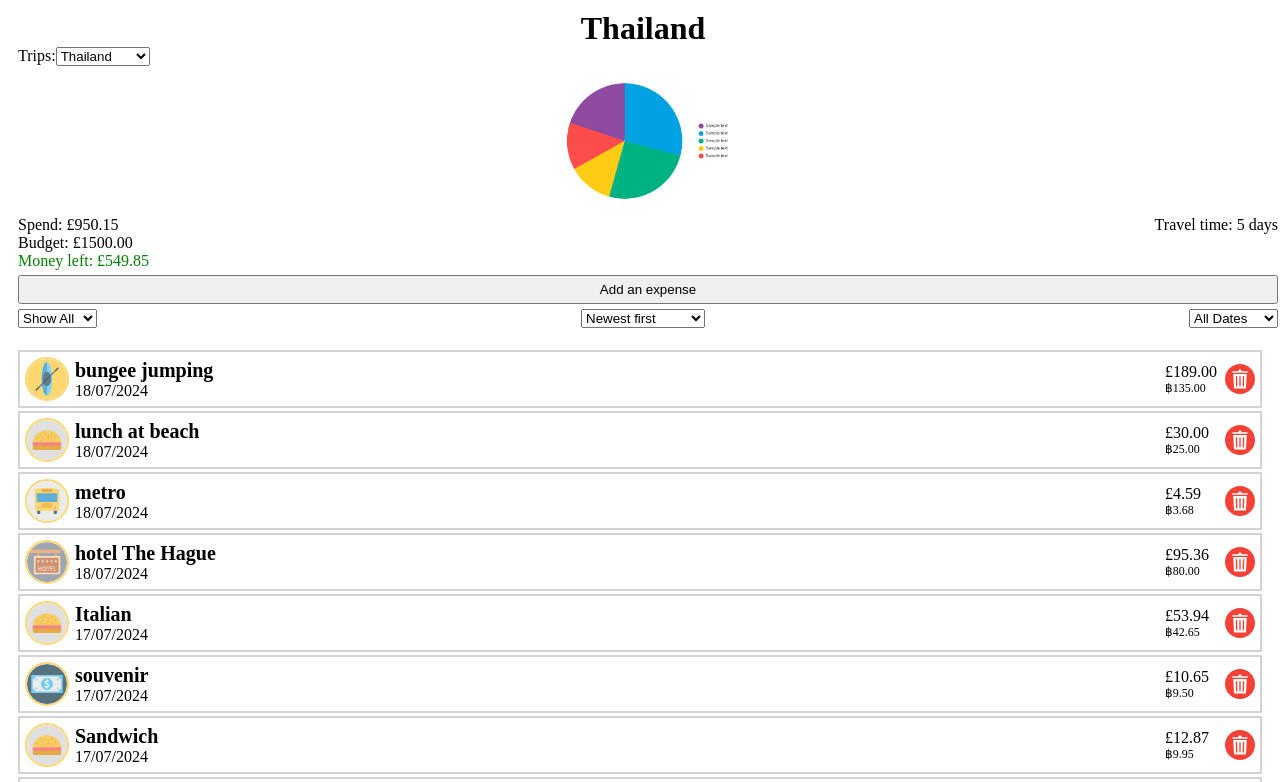
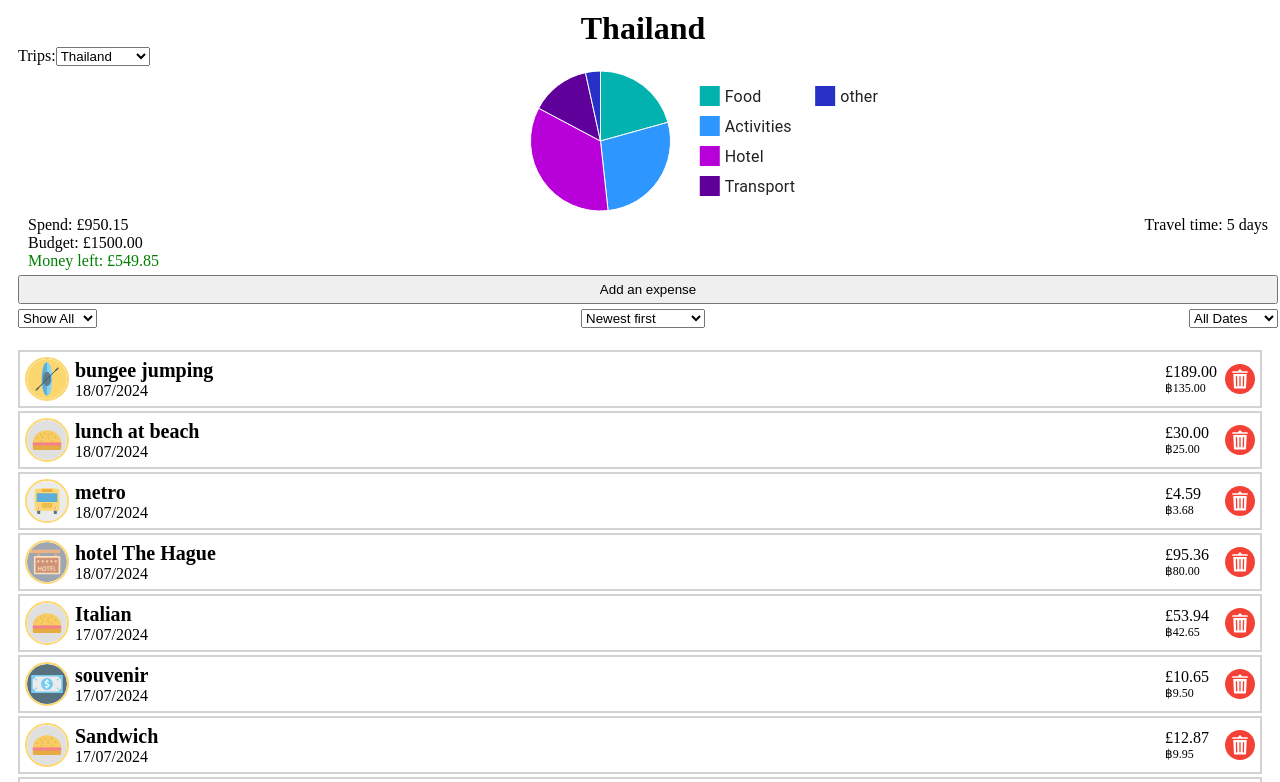
Before and after one commit to russell-gh/travel-tally, a React (Vite) app: page /dashboard in a window 1280 px wide. Shown: the top 782 px of the page. Built offline with nearby package versions, Linux system fonts and the light colour scheme.

Commit message:
added graphs

```diff
--- a/src/components/dashboard/Budget.jsx
+++ b/src/components/dashboard/Budget.jsx
@@ -2,6 +2,8 @@ import { addDecimals, calculateTotalSpend } from "../../utils/utils";
 import { useSelector } from "react-redux";
 import { selectFilter } from "../../redux/tripsSlice";
 import { getBudget } from "../../utils/utils";
+import BudgetPieChart from "./BudgetPieChart";
+import CategoryGauge from "./CategoryGauge";
 
 const Budget = ({ expenses, homeCurrencySymbol, details }) => {
   const filter = useSelector(selectFilter);
@@ -15,6 +17,14 @@ const Budget = ({ expenses, homeCurrencySymbol, details }) => {
   const difference = addDecimals(budget * 100 - totalSpend * 100);
 
   return (
+    <>
+      <div className="chart">
+        {filter === "Show All" ? (
+          <BudgetPieChart details={details} />
+        ) : (
+          <CategoryGauge budget={budget} spend={totalSpend} />
+        )}
+      </div>
       <div className="budget">
         <p>
           Spend: {homeCurrencySymbol}
@@ -36,6 +46,7 @@ const Budget = ({ expenses, homeCurrencySymbol, details }) => {
           </p>
         )}
       </div>
+    </>
   );
 };
 
--- /dev/null
+++ b/src/components/dashboard/BudgetPieChart.jsx
@@ -0,0 +1,30 @@
+import { PieChart } from "@mui/x-charts";
+
+const BudgetPieChart = ({ details }) => {
+  const {
+    budgetActivities,
+    budgetHotel,
+    budgetOther,
+    budgetTransport,
+    budgetFood,
+  } = details;
+  return (
+    <PieChart
+      series={[
+        {
+          data: [
+            { id: 0, value: budgetFood, label: "Food" },
+            { id: 1, value: budgetActivities, label: "Activities" },
+            { id: 2, value: budgetHotel, label: "Hotel" },
+            { id: 3, value: budgetTransport, label: "Transport" },
+            { id: 4, value: budgetOther, label: "other" },
+          ],
+        },
+      ]}
+      width={500}
+      height={150}
+    />
+  );
+};
+
+export default BudgetPieChart;
--- /dev/null
+++ b/src/components/dashboard/CategoryGauge.jsx
@@ -0,0 +1,15 @@
+import { Gauge } from "@mui/x-charts/Gauge";
+
+const CategoryGauge = ({ budget, spend }) => {
+  return (
+    <Gauge
+      width={150}
+      height={150}
+      value={spend}
+      valueMax={budget}
+      text={({ value, valueMax }) => `${value} / ${valueMax}`}
+    />
+  );
+};
+
+export default CategoryGauge;
--- a/src/components/dashboard/Dashboard.jsx
+++ b/src/components/dashboard/Dashboard.jsx
@@ -62,7 +62,7 @@ const Dashboard = () => {
           startDate={startDate}
           endDate={endDate}
         />
-        <Image src={"../src/img/piechart.png"} alt="piechart" />
+        {/* <Image src={"../src/img/piechart.png"} alt="piechart" /> */}
         <div className="containerBudget">
           <Budget
             expenses={filtered}
--- a/src/css/dashboard.css
+++ b/src/css/dashboard.css
@@ -119,8 +119,18 @@ h1 {
 }
 
 .containerBudget {
-  display: flex;
-  justify-content: space-between;
+  display: grid;
+  padding: 0px 10px;
+  grid-template-columns: 1fr 1fr;
+  grid-template-rows: 1fr fit-content(100px);
+}
+
+.chart {
+  display: inherit;
+  grid-row: 1;
+  grid-column-start: 1;
+  grid-column-end: 3;
+  justify-self: center;
 }
 
 .positive {
@@ -130,3 +140,7 @@ h1 {
 .negative {
   color: red;
 }
+
+.tripInfo {
+  justify-self: flex-end;
+}
--- a/src/utils/utils.js
+++ b/src/utils/utils.js
@@ -113,7 +113,5 @@ export function getBudget(data, value) {
       break;
   }
 
-  console.log(budget);
-
   return addDecimals(budget);
 }
```
Also changed, not shown: package.json (+7 -1 lines), 1 other file (tests, documents, lock files or other folders). Lines whose indentation alone changed are shown as unchanged.
